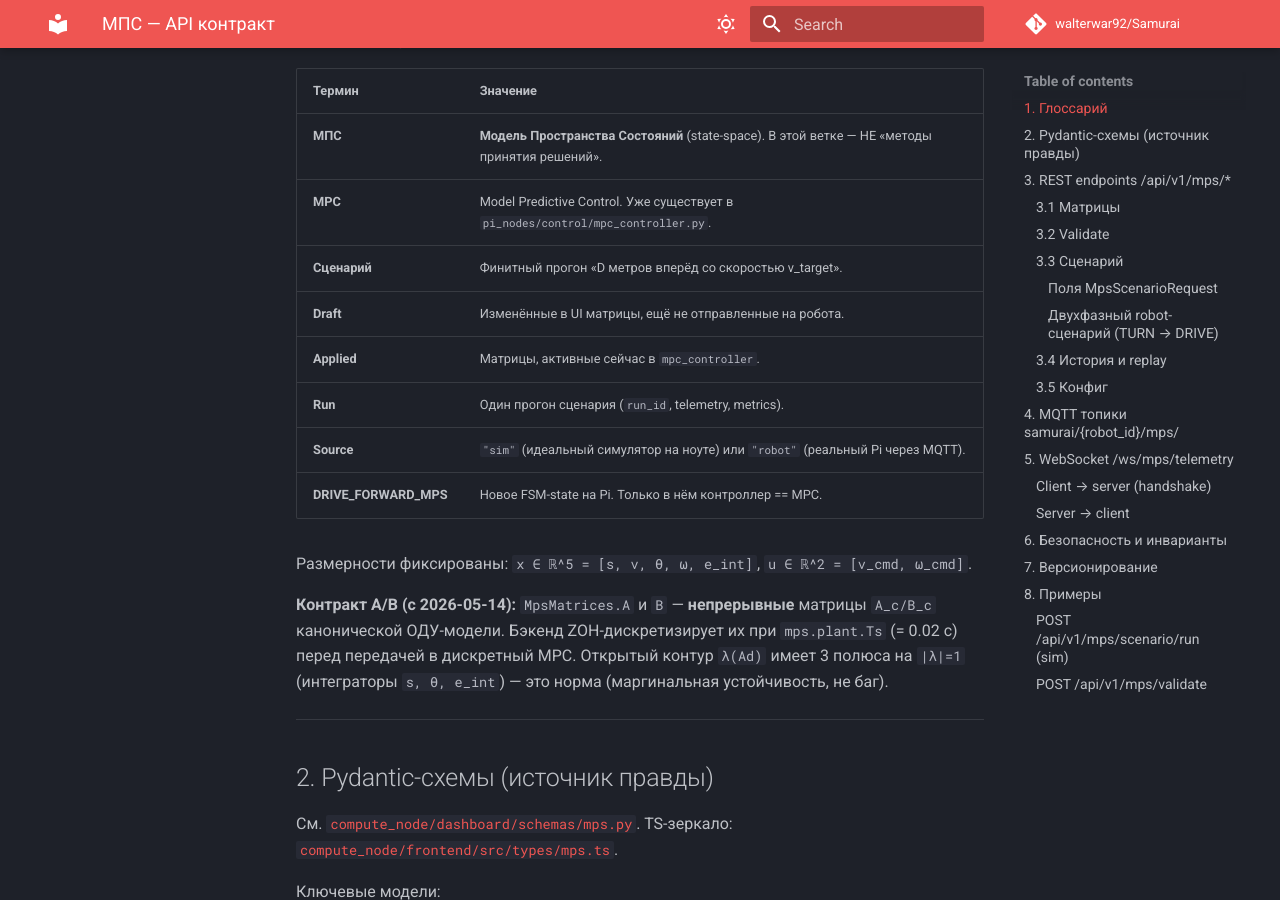
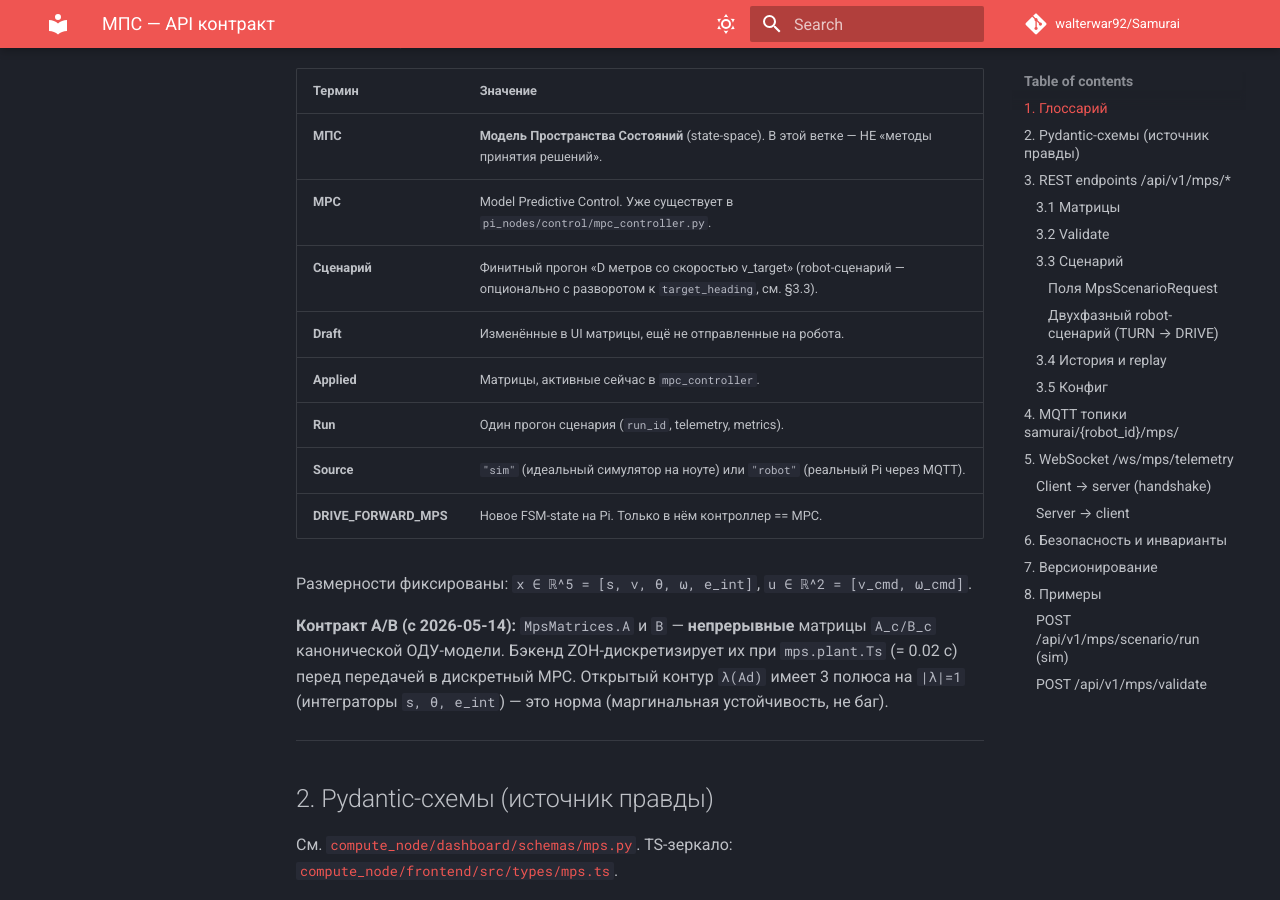
Before and after one commit to walterwar92/Samurai, an MkDocs documentation site: the page built from docs/mps/api.md, in a window 1280 px wide and 900 px high, scrolled down 488 px. Built offline with MkDocs 1.6.1 and Material for MkDocs 9.7.7, drawn with Linux system fonts in a browser that asks for light colours; comment, search, counter and statistics services are not loaded.

Commit message:
docs(mps): api.md — глоссарий «Сценарий» учитывает двухфазный robot-прогон

```diff
--- a/docs/mps/api.md
+++ b/docs/mps/api.md
@@ -18,7 +18,7 @@
 |---|---|
 | **МПС** | **Модель Пространства Состояний** (state-space). В этой ветке — НЕ «методы принятия решений». |
 | **MPC** | Model Predictive Control. Уже существует в `pi_nodes/control/mpc_controller.py`. |
-| **Сценарий** | Финитный прогон «D метров вперёд со скоростью v_target». |
+| **Сценарий** | Финитный прогон «D метров со скоростью v_target» (robot-сценарий — опционально с разворотом к `target_heading`, см. §3.3). |
 | **Draft** | Изменённые в UI матрицы, ещё не отправленные на робота. |
 | **Applied** | Матрицы, активные сейчас в `mpc_controller`. |
 | **Run** | Один прогон сценария (`run_id`, telemetry, metrics). |
```
